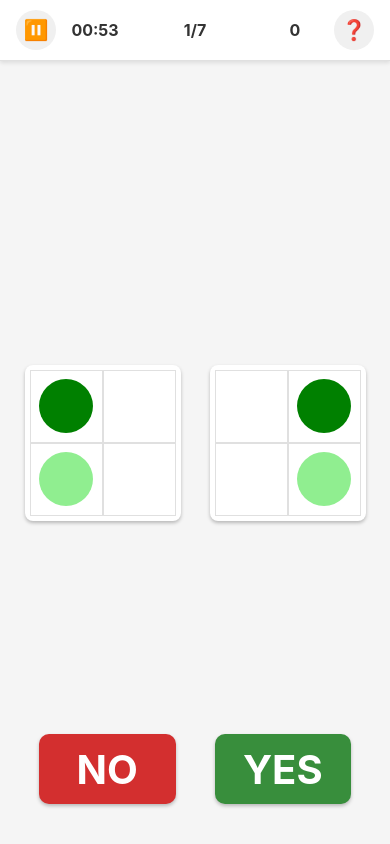
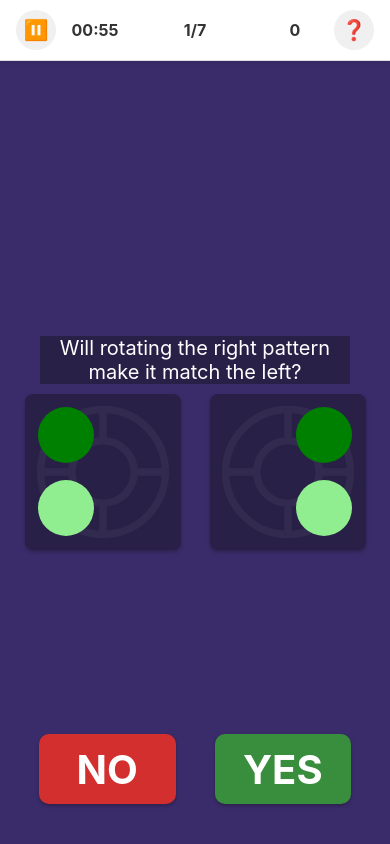
Before and after one commit to trungvu2011/iq-game, a React Native app: screen / in a window 390 px wide. Built offline with nearby package versions, Linux system fonts and the light colour scheme.

Commit message:
fix theme of game

```diff
--- a/game/TrickyPatterns/TrickyPatterns.tsx
+++ b/game/TrickyPatterns/TrickyPatterns.tsx
@@ -88,6 +88,10 @@ const TrickyPatterns = () => {
                     // Hiển thị màn hình chơi game chính
                     <>
                         {gameState.currentPattern && (
+                            <>
+                                <Text style={styles.instructionText}>
+                                    Will rotating the right pattern make it match the left?
+                                </Text>
                                 <PatternComparison
                                     gridA={gameState.currentPattern.grid_a}
                                     colorMapA={gameState.currentPattern.color_map_a}
@@ -98,6 +102,7 @@ const TrickyPatterns = () => {
                                     isCorrectAnswer={gameState.isCorrectAnswer}
                                     gridSize={gameState.currentPattern.grid_size}
                                 />
+                            </>
                         )}
 
                         {/* Hiển thị các nút trả lời */}
@@ -132,7 +137,7 @@ const styles = StyleSheet.create({
     // Container chính
     container: {
         flex: 1,
-        backgroundColor: '#F5F5F5',
+        backgroundColor: '#3a2c6a',
         paddingTop: Platform.OS === 'android' ? RNStatusBar.currentHeight || 0 : 0,
     },
     // Container cho thanh trạng thái trên cùng
@@ -147,6 +152,16 @@ const styles = StyleSheet.create({
         alignItems: 'center',
         paddingVertical: 20,
     },
+    // Text hướng dẫn
+    instructionText: {
+        color: '#fff',
+        fontSize: 20,
+        marginBottom: 10,
+        textAlign: 'center',
+        backgroundColor: '#282047',
+        marginLeft: 40,
+        marginRight: 40,
+    },
 });
 
 export default TrickyPatterns
--- /dev/null
+++ b/game/TrickyPatterns/components/GridBackground.tsx
@@ -0,0 +1,22 @@
+// GridBackground.tsx
+import React from 'react';
+import Svg, { Circle, Line } from 'react-native-svg';
+
+const GridBackground = () => {
+    return (
+        <Svg height="100%" width="100%" viewBox="0 0 250 250">
+            {/* Đường tròn đồng tâm */}
+            <Circle cx="125" cy="125" r="50" stroke="#322a4f" strokeWidth="12" fill="none" />
+            <Circle cx="125" cy="125" r="100" stroke="#322a4f" strokeWidth="12" fill="none" />
+
+            {/* Đường chia ngang và dọc */}
+            <Line x1="125" y1="175" x2="125" y2="225" stroke="#322a4f" strokeWidth="12" />
+            <Line x1="125" y1="75" x2="125" y2="25" stroke="#322a4f" strokeWidth="12" />
+
+            <Line x1="75" y1="125" x2="25" y2="125" stroke="#322a4f" strokeWidth="12" />
+            <Line x1="175" y1="125" x2="225" y2="125" stroke="#322a4f" strokeWidth="12" />
+        </Svg>
+    );
+};
+
+export default GridBackground;
--- a/game/TrickyPatterns/components/PatternGrid.tsx
+++ b/game/TrickyPatterns/components/PatternGrid.tsx
@@ -1,5 +1,6 @@
 import { View, StyleSheet, Dimensions, Animated, Text } from 'react-native'
 import React, { useRef, useEffect } from 'react'
+import GridBackground from './GridBackground';
 
 // Lấy kích thước màn hình
 const { width: screenWidth, height: screenHeight } = Dimensions.get('window');
@@ -52,6 +53,12 @@ const PatternGrid = ({
                 styles.gridContainer,
                 { transform: [{ rotate: spin }] }
             ]}>
+                {/* Nền SVG */}
+                <View style={StyleSheet.absoluteFill}>
+                    <GridBackground />
+                </View>
+
+                {/* Các chấm màu */}
                 {grid.map((row, rowIndex) => (
                     <View key={`row-${rowIndex}`} style={styles.gridRow}>
                         {row.map((cell, colIndex) => {
@@ -84,7 +91,6 @@ const styles = StyleSheet.create({
     gridContainer: {
         width: '100%',
         height: '100%',
-        backgroundColor: '#FFFFFF',
         borderRadius: 8,
         padding: 5,
         shadowColor: '#000',
@@ -94,6 +100,8 @@ const styles = StyleSheet.create({
         elevation: 5,
         justifyContent: 'center',
         alignItems: 'center',
+        overflow: 'hidden',
+        backgroundColor: '#282047'
     },
     // Grid row
     gridRow: {
@@ -107,8 +115,6 @@ const styles = StyleSheet.create({
         aspectRatio: 1,
         justifyContent: 'center',
         alignItems: 'center',
-        borderWidth: 0.5,
-        borderColor: '#E0E0E0',
         padding: 2,
     },
     // Dot inside cell
```
Lines whose indentation alone changed are shown as unchanged.
